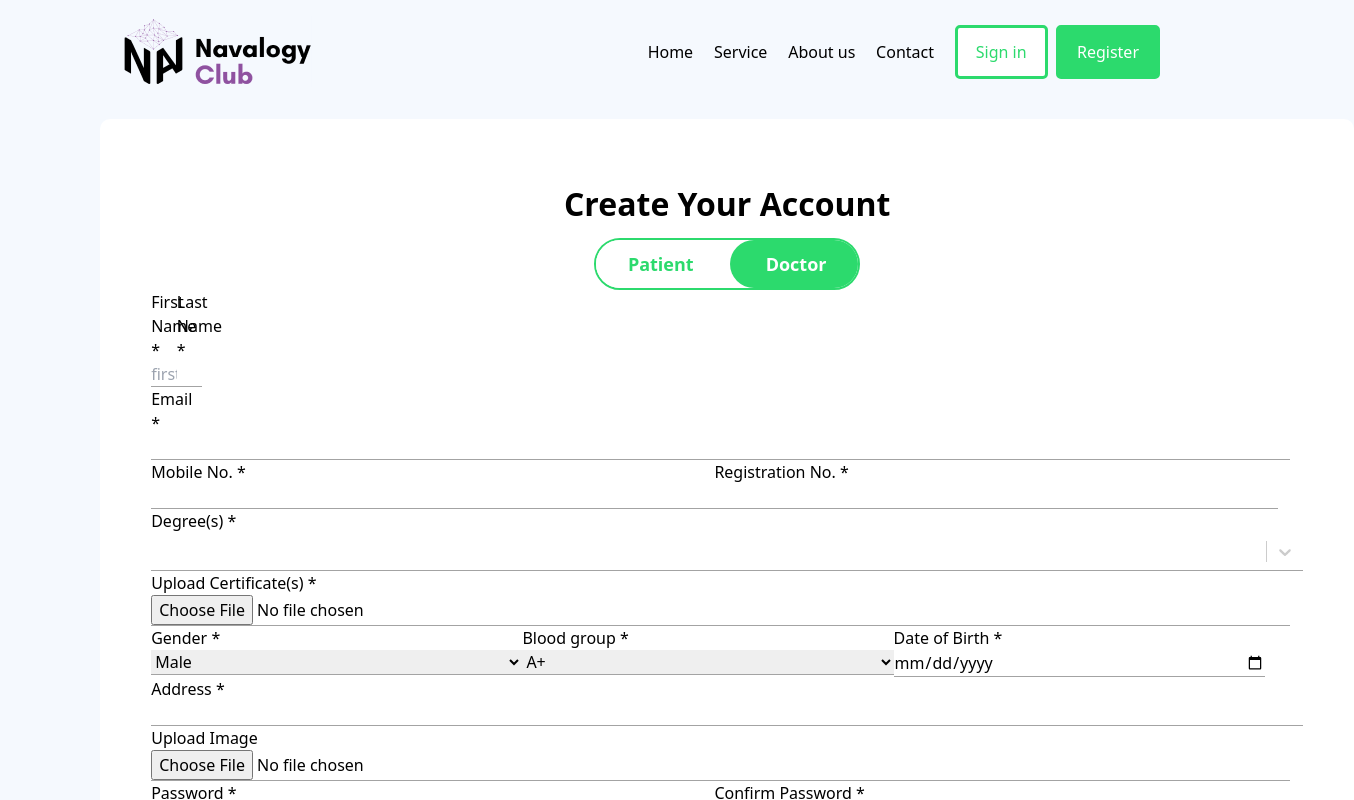
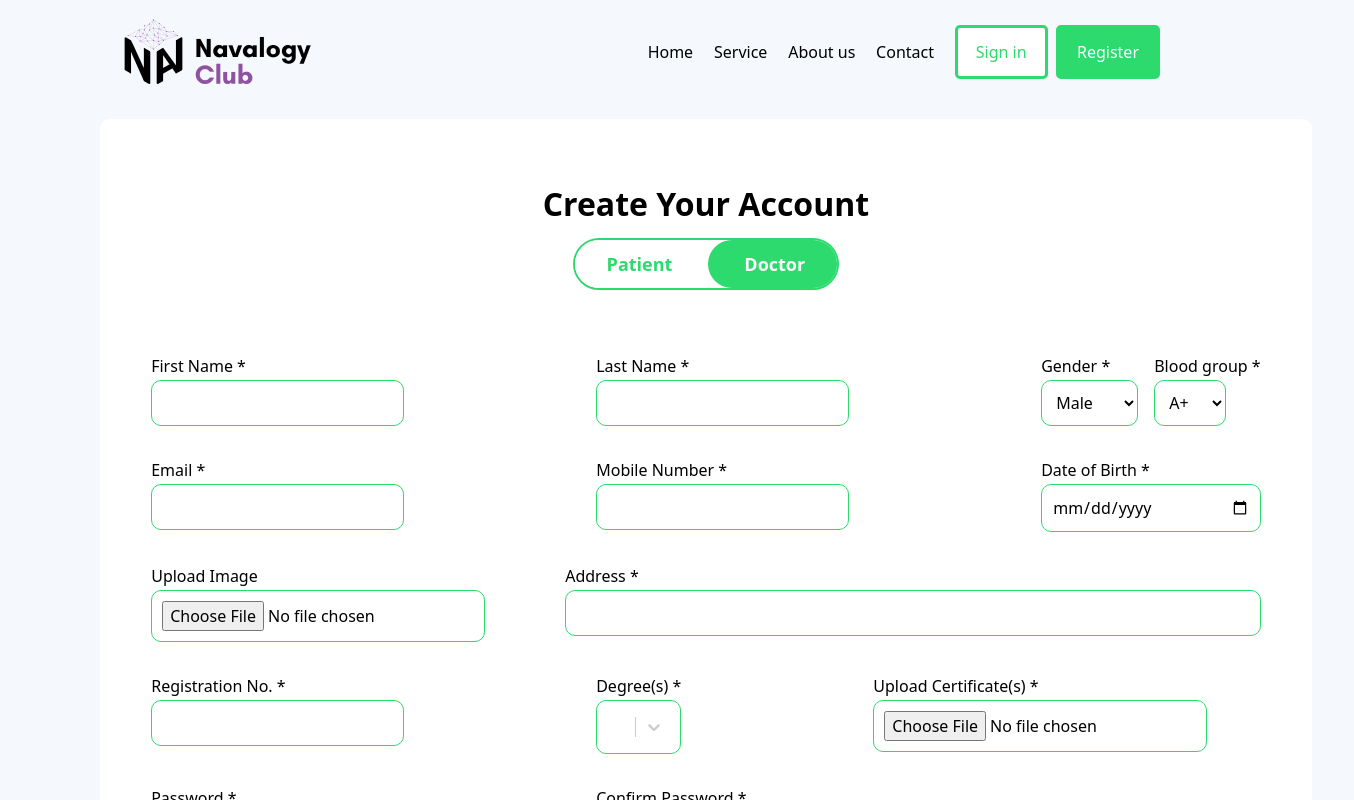
Before and after one commit to ReactersInc/telemedicine-frontend, a React (Create React App) app: page /register in a window 1280 px wide. Both pictures are taken after a click on the element "Doctor". Shown: the top 800 px of the page, 1354 px wide, since content can reach past the window. Built offline with nearby package versions, Linux system fonts and the light colour scheme; the HTML template or start-up script is replaced by a standard one.

Commit message:
changes done in register page

```diff
--- a/src/components/doctorDetails/index.css
+++ b/src/components/doctorDetails/index.css
@@ -6,7 +6,7 @@
     justify-content: center;
   } */
 
-input,
+/* input,
 select {
   border: transparent;
   border-bottom: 1px solid rgb(163, 163, 163);
@@ -84,4 +84,4 @@ select {
   color: #ffffff;
   padding: 5px 10px;
   border-radius: 5px;
-}
+} */
--- a/src/components/doctorDetails/index.tsx
+++ b/src/components/doctorDetails/index.tsx
@@ -3,29 +3,27 @@ import "./index.css";
 import Select from "react-select";
 
 function DoctorDetails() {
-
   const degreeOptions = [
-        {value: "MBBS", label:"MBBS"},
-        {value: "MD", label:"MD"},
-        {value: "BDS", label:"BDS"},
-    ]
+    { value: "MBBS", label: "MBBS" },
+    { value: "MD", label: "MD" },
+    { value: "BDS", label: "BDS" },
+  ];
   const degreeStyles = {
     control: (provided: any) => ({
       ...provided,
-          padding: "0px",
-          width: "90vw",
-          borderTop: " transparent ",
-          borderLeft: " transparent ",
-          borderRight: " transparent ",
-          borderBottom: "1px solid rgb(163, 163, 163)",
-          borderRadius: "0px",
-          zIndex: "0"
+      padding: "8px", // Padding
+      border: "1px solid #2cda6d", // Border
+      borderRadius: "10px", // Border radius
+      marginTop: "2px", // Margin top
+      maxWidth: "100%", // Max width
+      backgroundColor: "white", // Background color
+      transition: "box-shadow 0.3s, border-color 0.3s", // Transition
     }),
   };
 
   return (
     <>
-      <div className="row">
+      {/* <div className="row">
         <div className="inputFname">
           <label htmlFor="fname">First Name *</label>
           <br />
@@ -102,7 +100,7 @@ function DoctorDetails() {
             isSearchable // Enables search functionality
             placeholder="Select Blood Group"
             required
-          /> */}
+          />
           <select name="bloodGroup" id="bloodGroup" required>
             <option value="A+">A+</option>
             <option value="A-">A-</option>
@@ -159,7 +157,222 @@ function DoctorDetails() {
       <br />
       <button type="button" className="submitBtn">
         Submit
+      </button> */}
+      <div>
+        <div className="flex justify-items-start space-x-48  mt-16 items-start">
+          <div>
+            <label htmlFor="fname">First Name *</label>
+            <br />
+            <input
+              type="text"
+              id="fname"
+              name="fname"
+              required
+              className="style_input"
+            />
+          </div>
+          <div>
+            <label htmlFor="lname">Last Name *</label>
+            <br />
+            <input
+              type="text"
+              id="lname"
+              name="lname"
+              className="style_input"
+              required
+            />
+          </div>
+
+          <div className="flex space-x-4">
+            <div>
+              <label htmlFor="gender">Gender *</label>
+              <br />
+              <select
+                name="gender"
+                id="gender"
+                className="style_input"
+                required
+              >
+                <option value="male">Male</option>
+                <option value="female">Female</option>
+                <option value="other">Other</option>
+              </select>
+            </div>
+
+            <div>
+              <label htmlFor="bloodGroup">Blood group *</label>
+              <br />
+
+              <select
+                name="bloodGroup"
+                id="bloodGroup"
+                className="style_input"
+                required
+              >
+                <option value="A+">A+</option>
+                <option value="A-">A-</option>
+                <option value="B+">B+</option>
+                <option value="B-">B-</option>
+                <option value="O+">O+</option>
+                <option value="O-">O-</option>
+                <option value="AB+">AB+</option>
+                <option value="AB-">AB-</option>
+              </select>
+            </div>
+          </div>
+        </div>
+        <div className="flex justify-items-start space-x-48 mt-8">
+          <div>
+            <label htmlFor="email">Email *</label>
+            <br />
+            <input
+              type="email"
+              id="email"
+              name="email"
+              className="style_input"
+              required
+            />
+          </div>
+          <div>
+            <label htmlFor="mobile">Mobile Number *</label>
+            <br />
+            <input
+              type="text"
+              name="mobile"
+              id="mobile"
+              className="style_input"
+              required
+            />
+          </div>
+          <div className="grow">
+            <label htmlFor="dob">Date of Birth *</label>
+            <br />
+            <input
+              type="date"
+              name="dob"
+              id="dob"
+              className="style_input w-full"
+              required
+            />
+          </div>
+        </div>
+
+        <div className="flex justify-items-start space-x-20  mt-8">
+          <div>
+            <label htmlFor="image">Upload Image</label>
+            <br />
+            <input
+              type="file"
+              name="image"
+              id="image"
+              className="style_input"
+              required
+            />
+          </div>
+          <div className="grow">
+            <label htmlFor="address">Address *</label>
+            <br />
+            <input
+              type="text"
+              name="address"
+              id="address"
+              className="style_input w-full "
+              required
+            />
+          </div>
+        </div>
+
+        <div className="flex justify-items-start space-x-48 mt-8">
+          <div>
+            <label htmlFor="regnNo">Registration No. *</label>
+            <br />
+            <input
+              type="text"
+              id="regnNo"
+              name="regnNo"
+              className="style_input"
+              required
+            />
+          </div>
+
+          <div>
+            <label htmlFor="degree">Degree(s) *</label>
+            <br />
+            <Select
+              styles={degreeStyles}
+              name="degree"
+              id="degree"
+              className="style_input"
+              options={degreeOptions}
+              isMulti={true}
+              placeholder=""
+              required
+            />
+          </div>
+
+          <div>
+            <label htmlFor="certificate">Upload Certificate(s) *</label>
+            <br />
+            <input
+              type="file"
+              name="certificate"
+              id="certificate"
+              className="style_input"
+            />
+          </div>
+        </div>
+
+        <div className="flex justify-items-start space-x-48 mt-8">
+          <div>
+            <label htmlFor="password">Password *</label>
+            <br />
+            <input
+              type="text"
+              id="password"
+              name="password"
+              className="style_input"
+              required
+            />
+          </div>
+
+          <div>
+            <label htmlFor="confirmPassword">Confirm Password *</label>
+            <br />
+            <input
+              type="text"
+              id="confirmPassword"
+              name="confirmPassword"
+              className="style_input"
+              required
+            />
+          </div>
+        </div>
+        <div className="flex space-x-8 mt-8">
+          <div>
+            <label htmlFor="otp">OTP *</label>
+            <br />
+            <input
+              type="text"
+              id="otp"
+              name="otp"
+              className="style_input"
+              required
+            />
+          </div>
+          <div className="mt-6 px-4 py-3 bg-[#2cda6d] rounded-xl text-white font-semibold">
+            <button type="button" className="">
+              Request OTP
             </button>
+          </div>
+        </div>
+        <br />
+        <button
+          type="button"
+          className="mt-6 px-8 py-3 bg-[#2cda6d] rounded-3xl text-white font-semibold"
+        >
+          Submit
+        </button>
+      </div>
     </>
   );
 }
--- a/src/components/patientDetails/index.css
+++ b/src/components/patientDetails/index.css
@@ -6,7 +6,7 @@
   justify-content: center;
 } */
 
-.row {
+/* .row {
   display: flex;
   max-width: 50%;
 }
@@ -17,6 +17,7 @@ select {
   border-bottom: 1px solid rgb(163, 163, 163);
   border-radius: 0;
 }
+
 .inputFname,
 .inputLname {
   width: 2vw;
@@ -98,4 +99,4 @@ select {
 Select {
   border: transparent;
   border-bottom: 1px solid rgb(163, 163, 163);
-}
+} */
--- a/src/components/patientDetails/index.tsx
+++ b/src/components/patientDetails/index.tsx
@@ -231,19 +231,7 @@ function PatientDetails() {
           </div>
         </div>
 
-        <div className="flex justify-items-start space-x-48  mt-8 items-start">
-          <div>
-            <label htmlFor="address">Address *</label>
-            <br />
-            <input
-              type="text"
-              name="address"
-              id="address"
-              className="style_input w-full"
-              required
-            />
-          </div>
-
+        <div className="flex justify-between space-x-20  mt-8 items-start">
           <div>
             <label htmlFor="image">Upload Image</label>
             <br />
@@ -252,6 +240,17 @@ function PatientDetails() {
               name="image"
               id="image"
               className="style_input"
+              required
+            />
+          </div>
+          <div className="grow">
+            <label htmlFor="address">Address *</label>
+            <br />
+            <input
+              type="text"
+              name="address"
+              id="address"
+              className="style_input w-full"
               required
             />
           </div>
--- a/src/pages/register/index.css
+++ b/src/pages/register/index.css
@@ -48,12 +48,6 @@ b {
   border-radius: 10px 10px 0 0;
   padding: 10px 0;
 }
-/* .row {
-  display: flex;
-  align-items: center;
-  justify-content: center;
-  background-color: #f5f5f5;
-} */
 
 .select_btn {
   display: flex;
@@ -121,6 +115,7 @@ b {
 }
 
 .mandatory {
+  margin-top: 8px;
   font-size: 0.8rem;
   color: red;
 }
```
Lines whose indentation alone changed are shown as unchanged.
